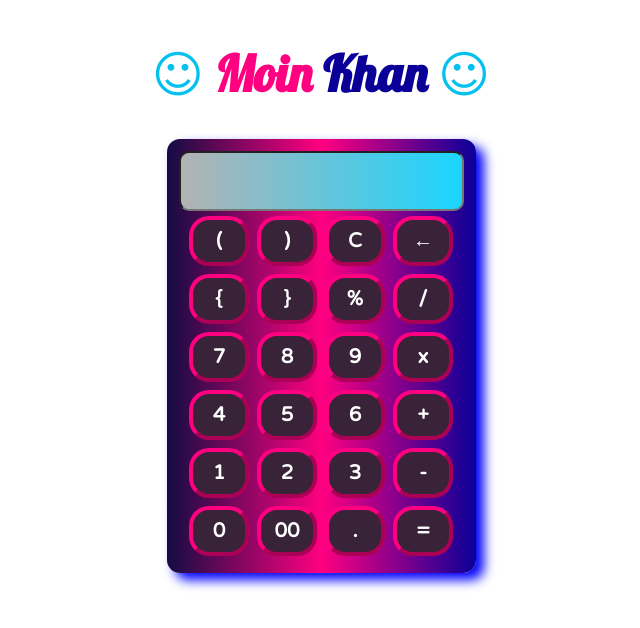
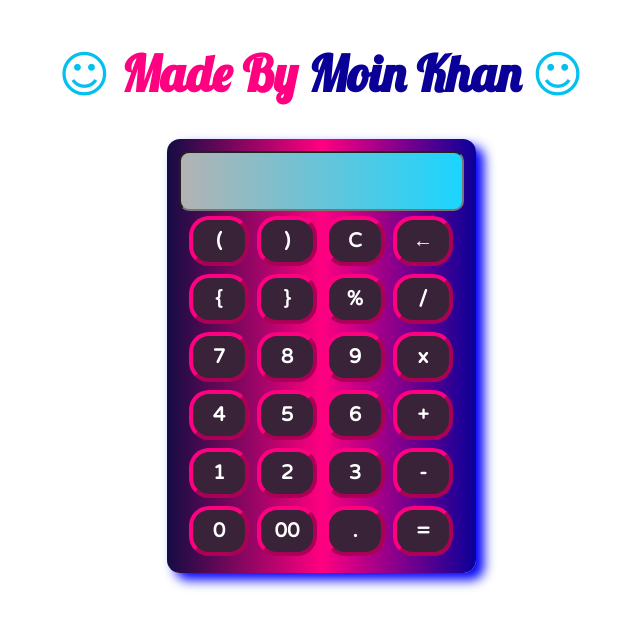
Before and after one commit to MoinKhan2000/OIBISP-Level-2-T-1-, a plain HTML site: page index.html in a window 1280 px wide. Shown: the whole page, without its empty margins (319-959 px from the left). Drawn offline with Linux system fonts and the light colour scheme.

Commit message:
Update index.html

```diff
--- a/index.html
+++ b/index.html
@@ -12,7 +12,7 @@
 <body>
     <div class="container">
         <h1>
-            <span id="one">☺</span><span id="name"> Moin </span><span id="surname"> Khan</span>
+            <span id="one">☺</span><span id="name"> Made By </span><span id="surname">Moin Khan</span>
             <span id="one">☺</span>
         </h1>
         <div class="calculator">
```
